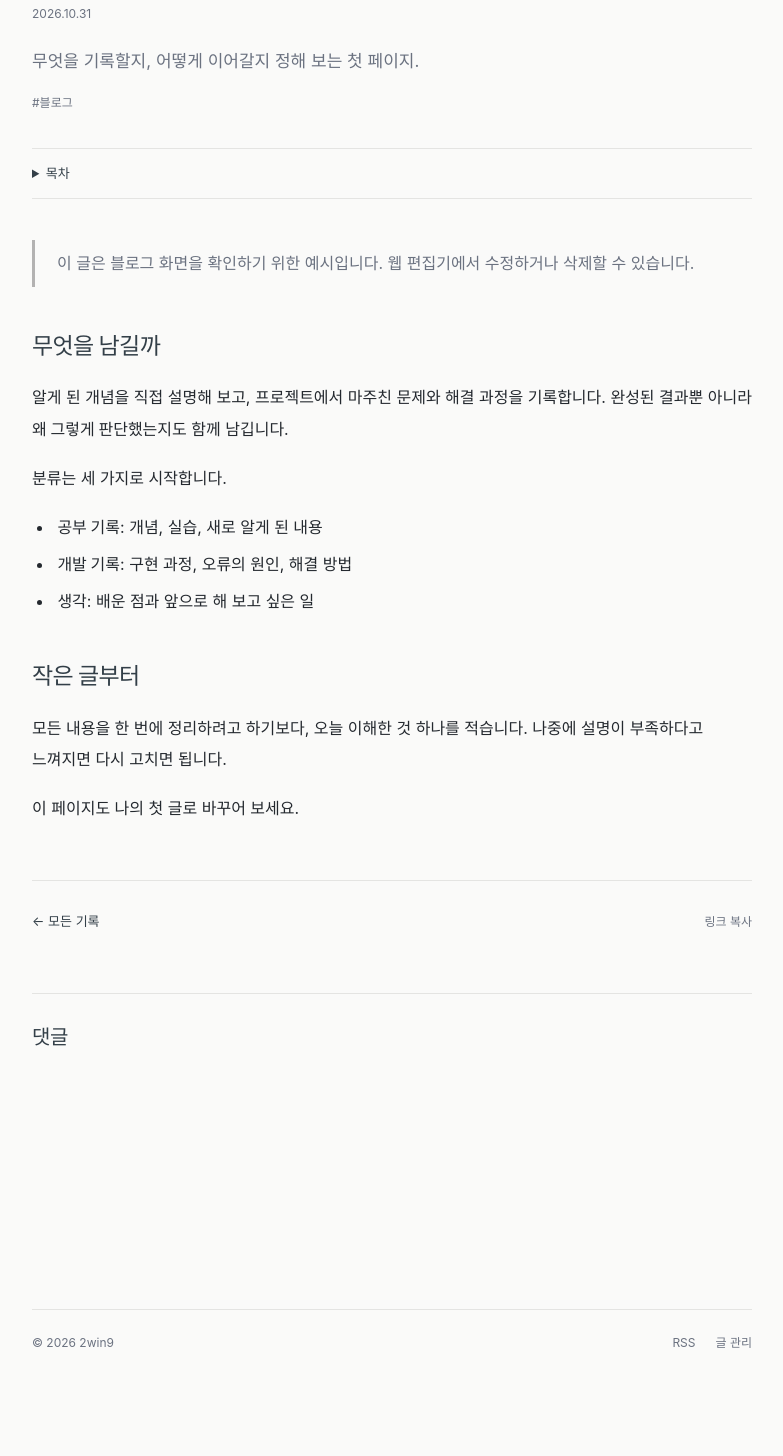
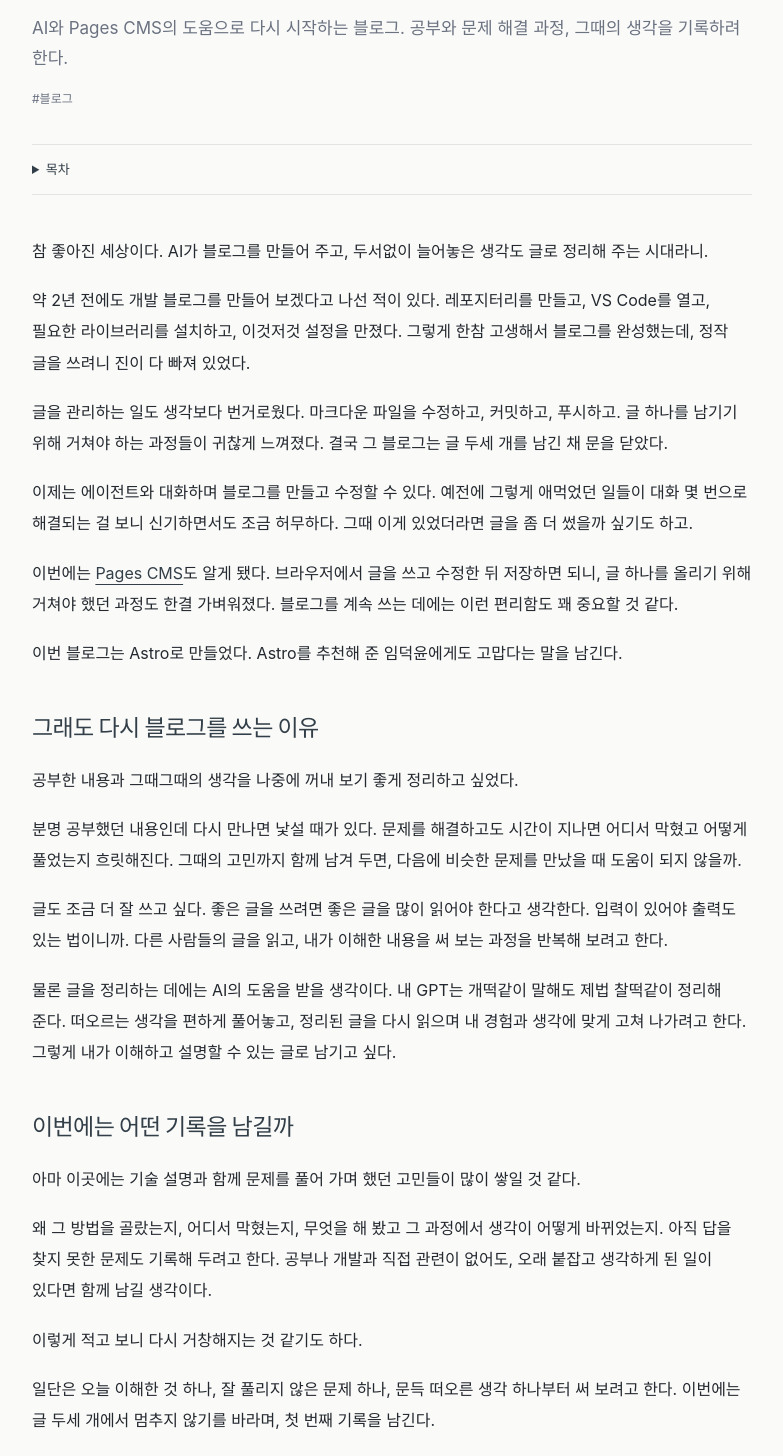
Before and after one commit to 2win9/2win9.github.io, an Astro site: page /posts/2026-10-31-welcome in a window 1280 px wide. Shown: the part 324-1780 px from the top of the page, without its empty margins (248-1031 px from the left). Before the commit the page ends 1713 px from the top, so only its background shows below. Built offline with nearby package versions, Linux system fonts and the light colour scheme; Astro itself is replaced by a stand-in of ours; some packages are replaced by stand-ins of ours.

Commit message:
docs: publish the first blog post

```diff
--- a/src/content/posts/2026-10-31-welcome.md
+++ b/src/content/posts/2026-10-31-welcome.md
@@ -1,28 +1,42 @@
 ---
 title: 개발 블로그를 시작하며
-description: 무엇을 기록할지, 어떻게 이어갈지 정해 보는 첫 페이지.
+description: AI와 Pages CMS의 도움으로 다시 시작하는 블로그. 공부와 문제 해결 과정, 그때의 생각을 기록하려 한다.
 pubDate: 2026-10-31
 category: thoughts
 tags:
   - 블로그
 published: true
-example: true
+example: false
 ---
 
-> 이 글은 블로그 화면을 확인하기 위한 예시입니다. 웹 편집기에서 수정하거나 삭제할 수 있습니다.
+참 좋아진 세상이다. AI가 블로그를 만들어 주고, 두서없이 늘어놓은 생각도 글로 정리해 주는 시대라니.
 
-## 무엇을 남길까
+약 2년 전에도 개발 블로그를 만들어 보겠다고 나선 적이 있다. 레포지터리를 만들고, VS Code를 열고, 필요한 라이브러리를 설치하고, 이것저것 설정을 만졌다. 그렇게 한참 고생해서 블로그를 완성했는데, 정작 글을 쓰려니 진이 다 빠져 있었다.
 
-알게 된 개념을 직접 설명해 보고, 프로젝트에서 마주친 문제와 해결 과정을 기록합니다. 완성된 결과뿐 아니라 **왜 그렇게 판단했는지**도 함께 남깁니다.
+글을 관리하는 일도 생각보다 번거로웠다. 마크다운 파일을 수정하고, 커밋하고, 푸시하고. 글 하나를 남기기 위해 거쳐야 하는 과정들이 귀찮게 느껴졌다. 결국 그 블로그는 글 두세 개를 남긴 채 문을 닫았다.
 
-분류는 세 가지로 시작합니다.
+이제는 에이전트와 대화하며 블로그를 만들고 수정할 수 있다. 예전에 그렇게 애먹었던 일들이 대화 몇 번으로 해결되는 걸 보니 신기하면서도 조금 허무하다. 그때 이게 있었더라면 글을 좀 더 썼을까 싶기도 하고.
 
-- **공부 기록**: 개념, 실습, 새로 알게 된 내용
-- **개발 기록**: 구현 과정, 오류의 원인, 해결 방법
-- **생각**: 배운 점과 앞으로 해 보고 싶은 일
+이번에는 [Pages CMS](https://app.pagescms.org/)도 알게 됐다. 브라우저에서 글을 쓰고 수정한 뒤 저장하면 되니, 글 하나를 올리기 위해 거쳐야 했던 과정도 한결 가벼워졌다. 블로그를 계속 쓰는 데에는 이런 편리함도 꽤 중요할 것 같다.
 
-## 작은 글부터
+이번 블로그는 Astro로 만들었다. Astro를 추천해 준 임덕윤에게도 고맙다는 말을 남긴다.
 
-모든 내용을 한 번에 정리하려고 하기보다, 오늘 이해한 것 하나를 적습니다. 나중에 설명이 부족하다고 느껴지면 다시 고치면 됩니다.
+## 그래도 다시 블로그를 쓰는 이유
 
-이 페이지도 나의 첫 글로 바꾸어 보세요.
+공부한 내용과 그때그때의 생각을 나중에 꺼내 보기 좋게 정리하고 싶었다.
+
+분명 공부했던 내용인데 다시 만나면 낯설 때가 있다. 문제를 해결하고도 시간이 지나면 어디서 막혔고 어떻게 풀었는지 흐릿해진다. 그때의 고민까지 함께 남겨 두면, 다음에 비슷한 문제를 만났을 때 도움이 되지 않을까.
+
+글도 조금 더 잘 쓰고 싶다. 좋은 글을 쓰려면 좋은 글을 많이 읽어야 한다고 생각한다. 입력이 있어야 출력도 있는 법이니까. 다른 사람들의 글을 읽고, 내가 이해한 내용을 써 보는 과정을 반복해 보려고 한다.
+
+물론 글을 정리하는 데에는 AI의 도움을 받을 생각이다. 내 GPT는 개떡같이 말해도 제법 찰떡같이 정리해 준다. 떠오르는 생각을 편하게 풀어놓고, 정리된 글을 다시 읽으며 내 경험과 생각에 맞게 고쳐 나가려고 한다. 그렇게 내가 이해하고 설명할 수 있는 글로 남기고 싶다.
+
+## 이번에는 어떤 기록을 남길까
+
+아마 이곳에는 기술 설명과 함께 문제를 풀어 가며 했던 고민들이 많이 쌓일 것 같다.
+
+왜 그 방법을 골랐는지, 어디서 막혔는지, 무엇을 해 봤고 그 과정에서 생각이 어떻게 바뀌었는지. 아직 답을 찾지 못한 문제도 기록해 두려고 한다. 공부나 개발과 직접 관련이 없어도, 오래 붙잡고 생각하게 된 일이 있다면 함께 남길 생각이다.
+
+이렇게 적고 보니 다시 거창해지는 것 같기도 하다.
+
+일단은 오늘 이해한 것 하나, 잘 풀리지 않은 문제 하나, 문득 떠오른 생각 하나부터 써 보려고 한다. 이번에는 글 두세 개에서 멈추지 않기를 바라며, 첫 번째 기록을 남긴다.
```
